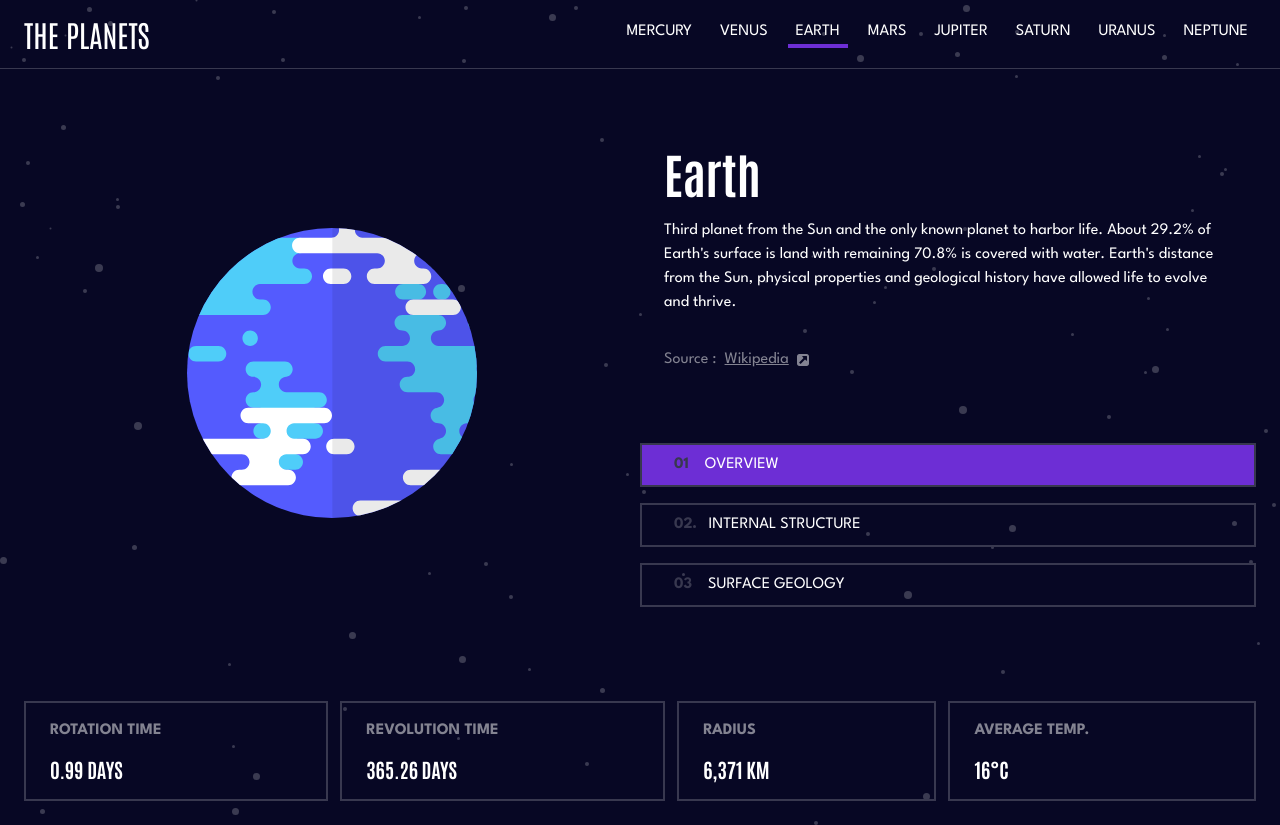
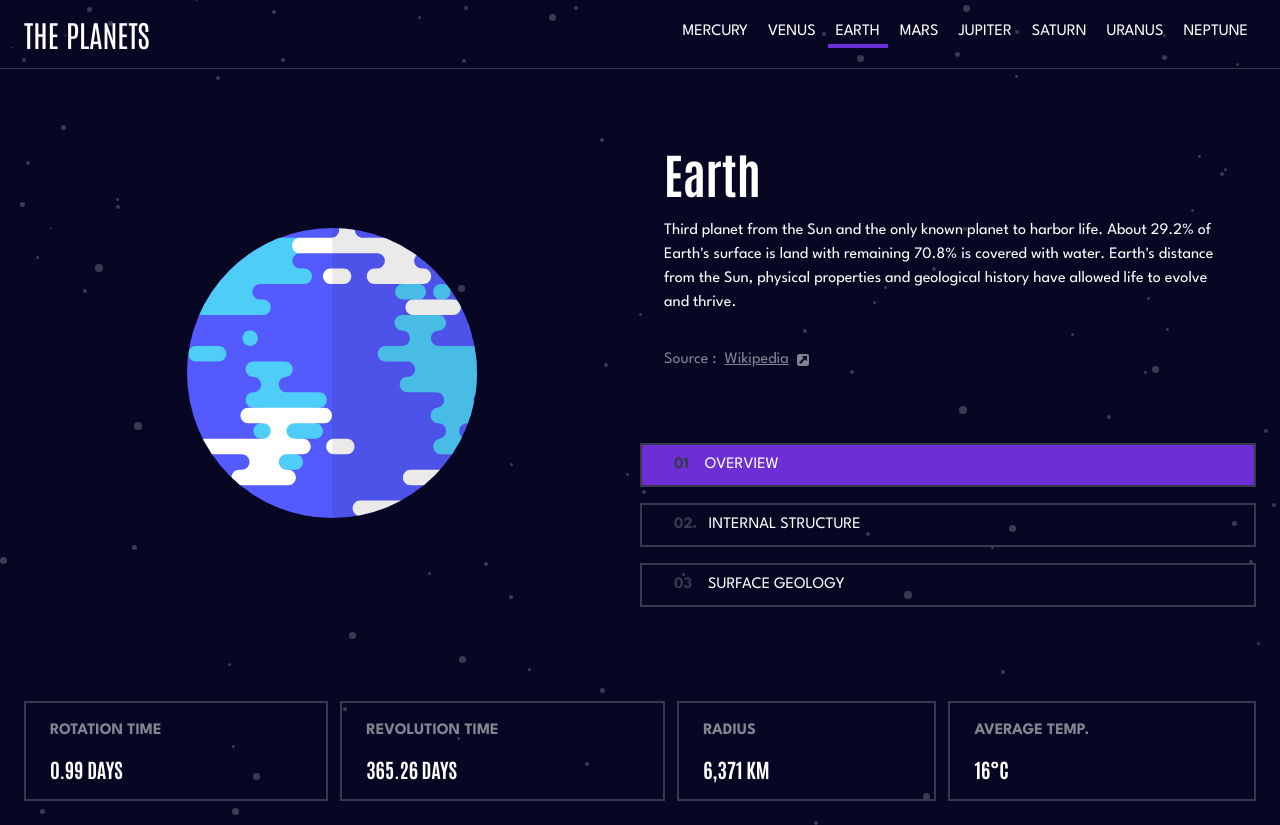
Before and after one commit to Tripouille/fm-the-planets, a Next.js app: page /earth in a window 1280 px wide. Built offline with nearby package versions, Linux system fonts and the light colour scheme.

Commit message:
chore: reduce Header gap on desktop

```diff
--- a/src/components/Header.tsx
+++ b/src/components/Header.tsx
@@ -21,7 +21,7 @@ export const Header = ({ planetName }: HeaderProps) => {
         className="sm:hidden"
       />
       <div className="bg-dark relative flex w-full justify-between border-b-[1px] border-gray-dark bg-black bg-stars px-6 py-4 sm:flex-wrap sm:gap-y-10 md:flex-nowrap md:justify-between">
-        <p className="min-w-fit text-center font-antonio text-3xl sm:basis-full md:basis-auto">
+        <p className="grid min-w-fit place-items-center font-antonio text-3xl sm:basis-full md:basis-auto">
           THE PLANETS
         </p>
         <BurgerButton
@@ -30,7 +30,7 @@ export const Header = ({ planetName }: HeaderProps) => {
           onClick={() => setIsOpen((prev) => !prev)}
         />
         <nav className="hidden w-full sm:block md:w-auto">
-          <ul className="h-full flex-wrap items-center justify-around sm:flex md:gap-3">
+          <ul className="h-full flex-wrap items-center justify-around sm:flex md:justify-center md:gap-1">
             {planets.map(({ name }) => (
               <li
                 aria-current={planetName === name ? "page" : undefined}
```
